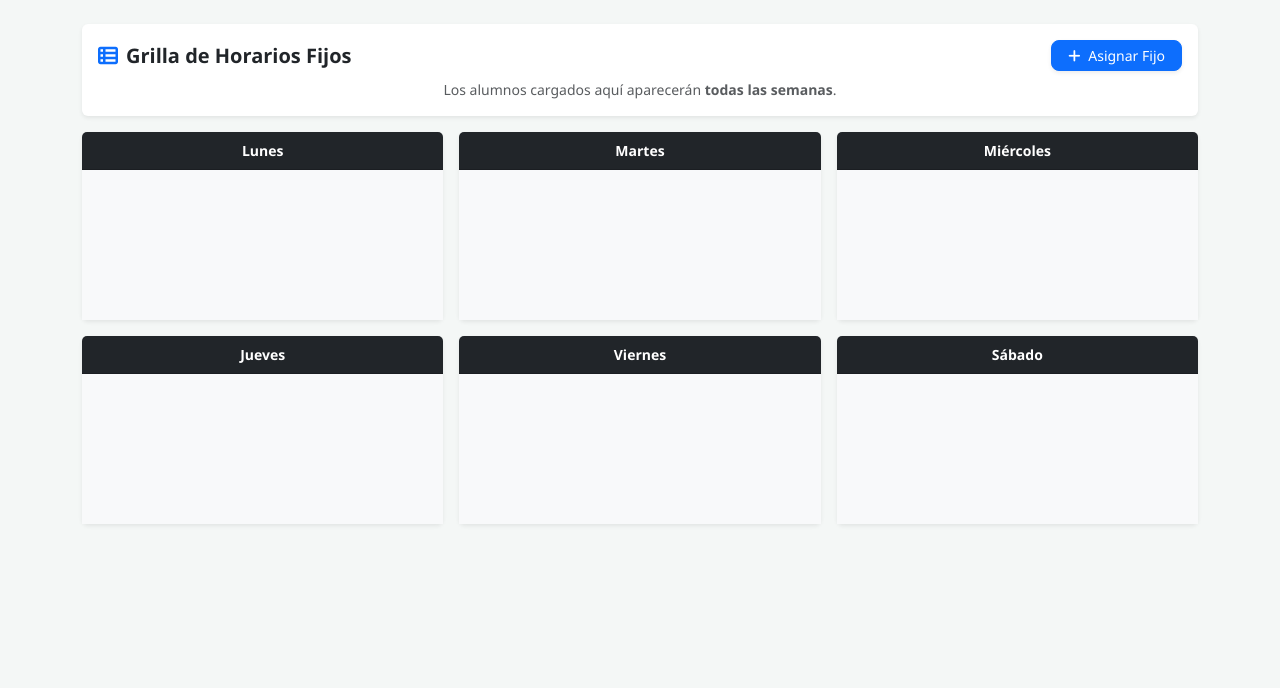
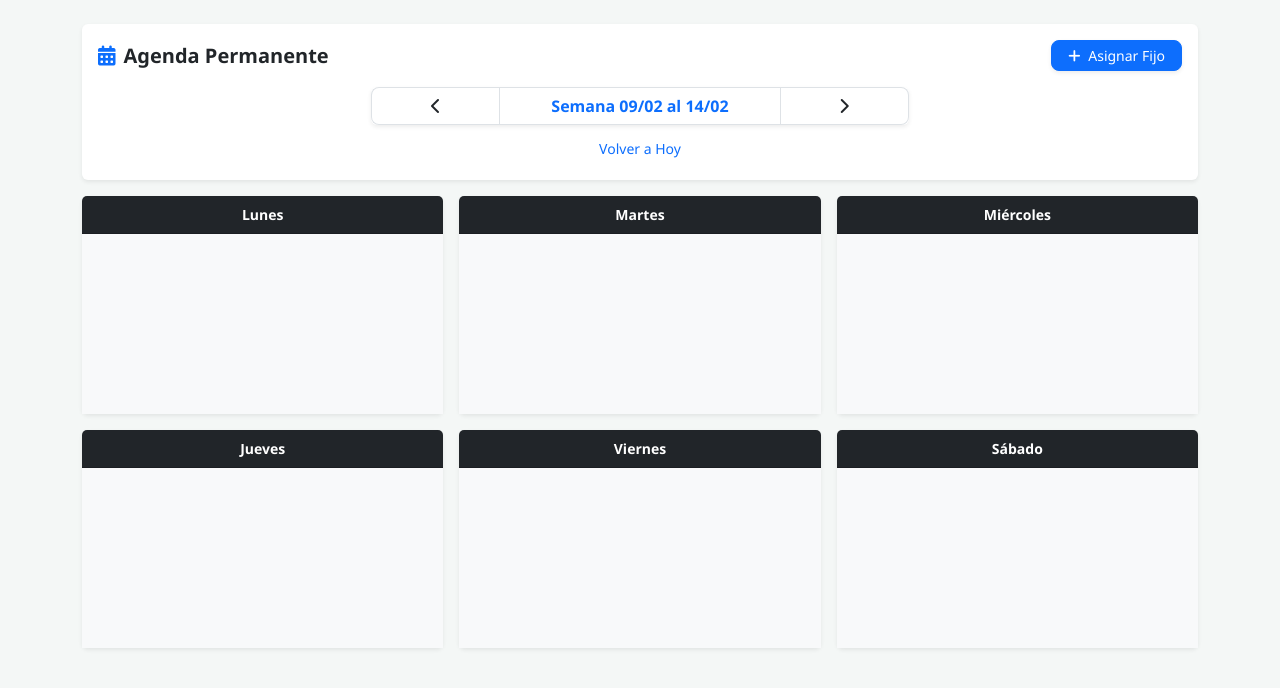
Before and after one commit to Pastormerlo/pilates-sistema, a Flask app: page /agenda in a window 1280 px wide. Shown: the part 56-744 px from the top of the page. Run offline with Flask 3, Linux system fonts and the light colour scheme; the visitor is signed in with stand-in values (Sample User, id 1); data that the repository does not hold is empty; some libraries are stand-ins or nearby versions.

Commit message:
Add files via upload

```diff
--- a/templates/agenda.html
+++ b/templates/agenda.html
@@ -2,14 +2,30 @@
 {% block content %}
 <div class="card border-0 shadow-sm mb-3">
     <div class="card-body p-3">
-        <div class="d-flex justify-content-between align-items-center mb-2">
-            <h5 class="fw-bold mb-0 text-dark"><i class="fas fa-th-list me-2 text-primary"></i>Grilla de Horarios Fijos</h5>
+        <div class="d-flex justify-content-between align-items-center mb-3">
+            <h5 class="fw-bold mb-0 text-dark"><i class="fas fa-calendar-alt me-2 text-primary"></i>Agenda Permanente</h5>
             <button class="btn btn-primary btn-sm px-3 shadow-sm" data-bs-toggle="modal" data-bs-target="#modalTurno">
                 <i class="fas fa-plus me-1"></i> Asignar Fijo
             </button>
         </div>
-        <div class="text-center mt-2 small text-muted">
-            Los alumnos cargados aquí aparecerán <strong>todas las semanas</strong>.
+
+        <div class="row align-items-center g-2">
+            <div class="col-12 col-md-6 offset-md-3">
+                <div class="btn-group w-100 shadow-sm">
+                    <a href="/agenda?fecha={{ (inicio - timedelta(days=7)).strftime('%Y-%m-%d') }}" class="btn btn-white border border-end-0">
+                        <i class="fas fa-chevron-left"></i>
+                    </a>
+                    <div class="btn btn-white border d-flex align-items-center justify-content-center fw-bold text-primary flex-grow-1 px-1">
+                         Semana {{ inicio.strftime('%d/%m') }} al {{ fin.strftime('%d/%m') }}
+                    </div>
+                    <a href="/agenda?fecha={{ (inicio + timedelta(days=7)).strftime('%Y-%m-%d') }}" class="btn btn-white border border-start-0">
+                        <i class="fas fa-chevron-right"></i>
+                    </a>
+                </div>
+            </div>
+            <div class="col-12 text-center">
+                <a href="/agenda" class="btn btn-sm btn-link text-decoration-none">Volver a Hoy</a>
+            </div>
         </div>
     </div>
 </div>
@@ -20,19 +36,19 @@
     <div class="col">
         <div class="card border-0 shadow-sm h-100">
             <div class="card-header bg-dark text-white py-2 text-center small fw-bold">{{ dia }}</div>
-            <div class="card-body p-2 bg-light drop-zone" style="min-height: 150px;" data-dia="{{ dia }}">
+            <div class="card-body p-2 bg-light drop-zone" style="min-height: 180px;" data-dia="{{ dia }}">
                 {% for t in turnos %}
                     {% if t.dia_semana == dia %}
-                    <div class="bg-white border rounded p-2 mb-2 shadow-sm d-flex justify-content-between align-items-center draggable"
+                    <div class="bg-white border rounded p-3 mb-2 shadow-sm d-flex justify-content-between align-items-center draggable"
                          draggable="true" data-id="{{ t.id }}" style="cursor: grab;">
                         <div>
                             <span class="d-block fw-bold text-dark small">{{ t.nombre }} {{ t.apellido }}</span>
-                            <span class="badge bg-primary bg-opacity-10 text-primary" style="font-size: 0.7rem;">
-                                {{ t.hora.strftime('%H:%M') if t.hora.strftime else t.hora }} hs
+                            <span class="badge bg-primary bg-opacity-10 text-primary small">
+                                <i class="far fa-clock me-1"></i>{{ t.hora.strftime('%H:%M') if t.hora.strftime else t.hora }} hs
                             </span>
                         </div>
                         <a href="/eliminar_turno/{{ t.id }}?fecha_ref={{ inicio.strftime('%Y-%m-%d') }}"
-                           class="text-danger p-1" onclick="return confirm('¿Quitar alumno del horario fijo?')">
+                           class="text-danger p-2" onclick="return confirm('¿Quitar alumno del horario fijo?')">
                             <i class="fas fa-trash-alt"></i>
                         </a>
                     </div>
@@ -62,7 +78,7 @@
                     </div>
                     <div class="row">
                         <div class="col-6 mb-3">
-                            <label class="form-label small fw-bold">Día de la Semana</label>
+                            <label class="form-label small fw-bold">Día</label>
                             <select name="dia_semana" class="form-select border-2">
                                 {% for d in dias_nombres %}<option value="{{ d }}">{{ d }}</option>{% endfor %}
                             </select>
@@ -76,7 +92,7 @@
                     </div>
                 </div>
                 <div class="modal-footer border-0">
-                    <button type="submit" class="btn btn-primary w-100 py-2 fw-bold">FIJAR EN LA AGENDA</button>
+                    <button type="submit" class="btn btn-primary w-100 py-2 fw-bold">ASIGNAR A LA GRILLA</button>
                 </div>
             </form>
         </div>
```
